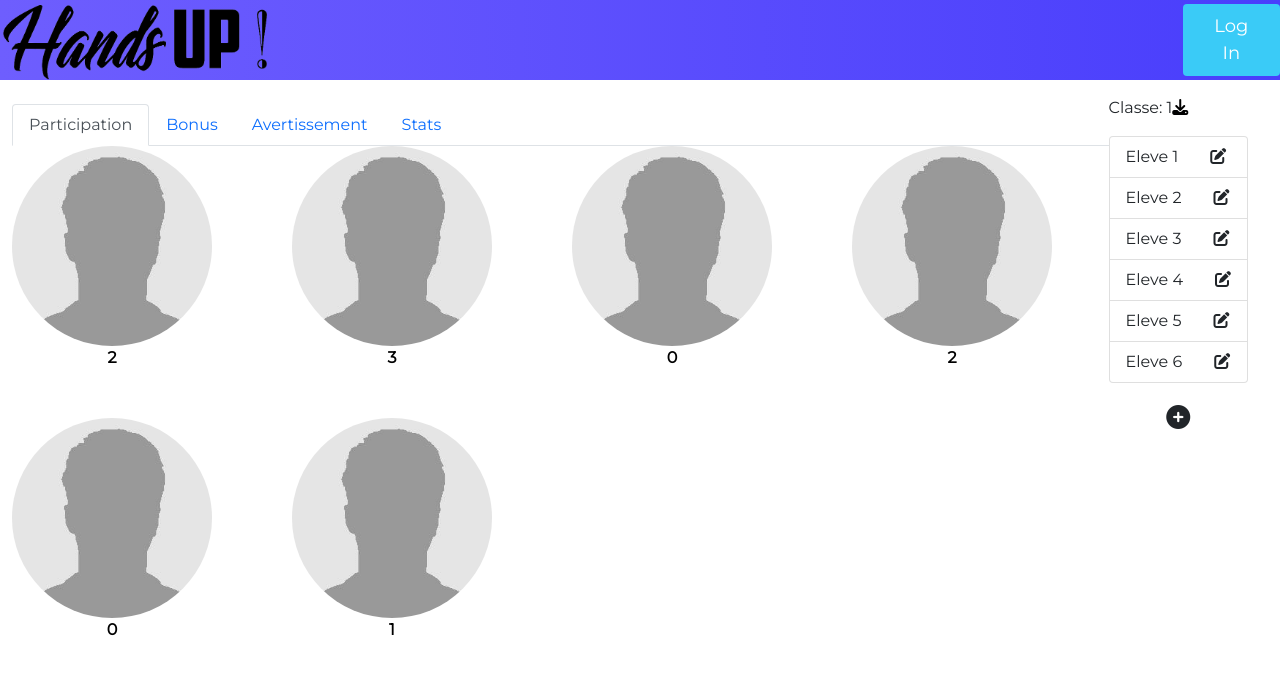
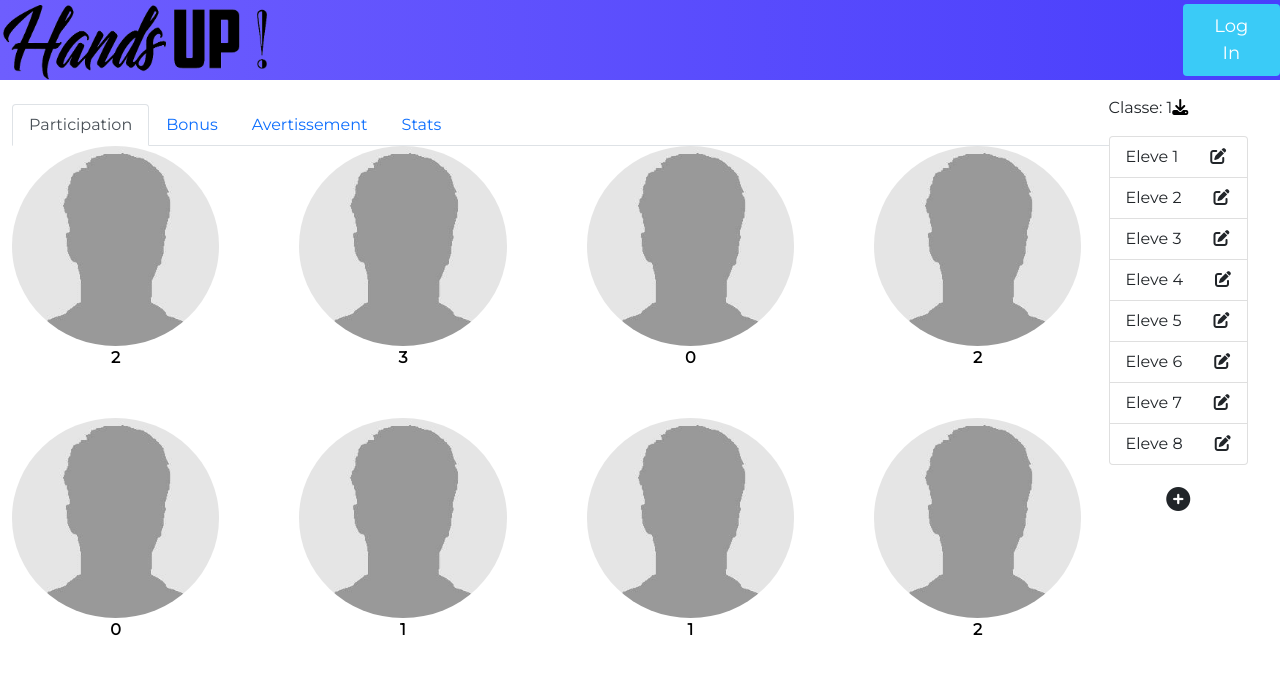
Before and after one commit to buffongeorges/HandsupClient, a React (Create React App) app: page /classes/1 in a window 1280 px wide. Shown: the top 674 px of the page. Built offline with nearby package versions, Linux system fonts and the light colour scheme.

Commit message:
handle collection list size

```diff
--- a/src/components/Classe/Classe.js
+++ b/src/components/Classe/Classe.js
@@ -20,7 +20,7 @@ let sts = [
   {
     id: 1,
     nom: "Eleve 1",
-    photo: "../",
+    photo: "/images/unknown.png",
     position: 1,
     participation: 2,
     bonus: 1,
@@ -29,7 +29,7 @@ let sts = [
   {
     id: 2,
     nom: "Eleve 2",
-    photo: "../",
+    photo: "/images/unknown.png",
     position: 2,
     participation: 3,
     bonus: 4,
@@ -38,7 +38,7 @@ let sts = [
   {
     id: 3,
     nom: "Eleve 3",
-    photo: "../",
+    photo: "/images/unknown.png",
     position: 3,
     participation: 0,
     bonus: 1,
@@ -47,7 +47,7 @@ let sts = [
   {
     id: 4,
     nom: "Eleve 4",
-    photo: "../",
+    photo: "/images/unknown.png",
     position: 4,
     participation: 2,
     bonus: 2,
@@ -56,7 +56,7 @@ let sts = [
   {
     id: 5,
     nom: "Eleve 5",
-    photo: "../",
+    photo: "/images/unknown.png",
     position: 5,
     participation: 0,
     bonus: 0,
@@ -65,11 +65,30 @@ let sts = [
   {
     id: 6,
     nom: "Eleve 6",
-    photo: "../",
+    photo: "/images/unknown.png",
+
     position: 6,
     participation: 1,
     bonus: 1,
     avertissement: 3,
+  },
+  {
+    id: 7,
+    nom: "Eleve 7",
+    photo: "/images/unknown.png",
+    position: 7,
+    participation: 1,
+    bonus: 1,
+    avertissement: 3,
+  },
+  {
+    id: 8,
+    nom: "Eleve 8",
+    photo: "/images/unknown.png",
+    position: 8,
+    participation: 2,
+    bonus: 0,
+    avertissement: 8,
   },
 ];
 
@@ -110,7 +129,7 @@ export default function Classe() {
     eleves.push({
       id: counter,
       nom: `Eleve ${counter}`,
-      photo: "../",
+      photo: "/images/blank.png",
       position: counter,
       participation: 0,
       bonus: 0,
@@ -122,7 +141,7 @@ export default function Classe() {
   const goToStudentStats = (eleve) => {
     console.log(location);
     let path = `../student/${eleve.id}/stats`;
-    console.log(path)
+    console.log(path);
     navigate(`${path}`);
   };
 
@@ -183,22 +202,22 @@ export default function Classe() {
 
   const saveAvertissement = (student) => {
     setSelectedStudent(null);
-  }
+  };
 
   const saveParticipation = (student) => {
     setSelectedStudent(null);
-  }
+  };
 
   const saveBonus = (student) => {
     setSelectedStudent(null);
-  }
+  };
 
   useEffect(() => {
     setEleves(sts);
   }, [counter]);
 
   return (
-    <Container fluid style={{marginTop: '1rem'}}>
+    <Container fluid style={{ marginTop: "1rem" }}>
       <Modal show={showModal}>
         <Modal.Header closeButton>
           <Modal.Title>Echange de places</Modal.Title>
@@ -226,7 +245,9 @@ export default function Classe() {
         </Modal.Footer>
       </Modal>
       <Row>
-        <Col lg='11'>  <div style={{ marginTop: "0.5rem" }}>
+        <Col lg="11">
+          {" "}
+          <div style={{ marginTop: "0.5rem" }}>
             <Tabs
               id="controlled-tab-example"
               activeKey={key}
@@ -246,8 +267,7 @@ export default function Classe() {
               >
                 <div id="students-cells-participation">
                   {/* <ul style={{ listStyle: "none", display: 'flex', flexWrap: 'wrap' }}> */}
-              <div style={{display: 'flex', flexWrap: 'wrap'}}>
-
+                  <div style={{ display: "flex", flexWrap: "wrap" }}>
                     {eleves.map((eleve) => {
                       return (
                         <div
@@ -256,7 +276,7 @@ export default function Classe() {
                             // float: "left",
                             marginBottom: "2rem",
                             marginRight: "5rem",
-
+                            flex: "1 0 15%",
                           }}
                         >
                           <a
@@ -268,34 +288,41 @@ export default function Classe() {
                             onBlur={() => saveParticipation(eleve)}
                           >
                             <img
-                        src={'/images/unknown.png'}
-                          // src="https://imagizer.imageshack.com/img924/9084/H33H0z.jpg"
-
-                          // style={{flex: '1 0 16%', borderRadius: '50%', display: 'block', width: 'auto', height: 'auto', maxWidth: '150px', maxHeight: '150px'}}
-                          style={{objectFit: 'cover',
-                            width: '100%',
-                            height: '200px',
-                            borderRadius: '50%',
-                            flex: '1 0 21%'
+                              src={eleve.photo}
+                              style={{
+                                objectFit: "cover",
+                                width: "100%",
+                                height: "200px",
+                                borderRadius: "50%",
+                                flex: "1 0 21%",
                               }}
                               {...(selectedStudent?.id == eleve.id && {
                                 border: "2px solid purple",
                               })}
                             />
-                        {selectedStudent?.id !== eleve.id &&
-                        (<p style={{ textAlign: "center" }}>
+                            {selectedStudent?.id !== eleve.id && (
+                              <p style={{ textAlign: "center" }}>
                                 <strong>{eleve.participation}</strong>
-                        </p>)}
-                        {selectedStudent?.id === eleve.id && (<div
-                          style={{ display: "flex", justifyContent: "center" }}
+                              </p>
+                            )}
+                            {selectedStudent?.id === eleve.id && (
+                              <div
+                                style={{
+                                  display: "flex",
+                                  justifyContent: "center",
+                                }}
                               >
                                 <CounterInput
                                   count={eleve.participation}
                                   min={0}
                                   max={10}
-                            onCountChange={(count) => {console.log(count); eleve.participation=count}}
+                                  onCountChange={(count) => {
+                                    console.log(count);
+                                    eleve.participation = count;
+                                  }}
                                 />
-                        </div>)}
+                              </div>
+                            )}
                           </a>
                         </div>
                       );
@@ -306,15 +333,16 @@ export default function Classe() {
               </Tab>
               <Tab eventKey="bonus" title="Bonus">
                 <div id="students-cells-bonus">
-              <ul style={{ listStyle: "none" }}>
+                  <div style={{ display: "flex", flexWrap: "wrap" }}>
                     {eleves.map((eleve) => {
                       return (
-                    <li
+                        <div
                           key={eleve.id}
                           style={{
                             float: "left",
                             marginBottom: "2rem",
                             marginRight: "5rem",
+                            flex: "1 0 15%",
                           }}
                         >
                           <a
@@ -325,45 +353,61 @@ export default function Classe() {
                             }}
                             onBlur={() => saveBonus(eleve)}
                           >
-                        <Image
-                          src="https://imagizer.imageshack.com/img924/9084/H33H0z.jpg"
-                          roundedCircle
+                            <img
+                              src={eleve.photo}
+                              style={{
+                                objectFit: "cover",
+                                width: "100%",
+                                height: "200px",
+                                borderRadius: "50%",
+                                flex: "1 0 21%",
+                              }}
                               {...(selectedStudent?.id == eleve.id && {
                                 border: "2px solid purple",
                               })}
                             />
-                        {selectedStudent?.id !== eleve.id &&
-                        (<p style={{ textAlign: "center" }}>
+                            {selectedStudent?.id !== eleve.id && (
+                              <p style={{ textAlign: "center" }}>
                                 <strong>{eleve.bonus}</strong>
-                        </p>)}
-                        {selectedStudent?.id === eleve.id && (<div
-                          style={{ display: "flex", justifyContent: "center" }}
+                              </p>
+                            )}
+                            {selectedStudent?.id === eleve.id && (
+                              <div
+                                style={{
+                                  display: "flex",
+                                  justifyContent: "center",
+                                }}
                               >
                                 <CounterInput
                                   count={eleve.bonus}
                                   min={0}
                                   max={10}
-                            onCountChange={(count) => {console.log(count); eleve.bonus=count}}
+                                  onCountChange={(count) => {
+                                    console.log(count);
+                                    eleve.bonus = count;
+                                  }}
                                 />
-                        </div>)}
+                              </div>
+                            )}
                           </a>
-                    </li>
+                        </div>
                       );
                     })}
-              </ul>
+                  </div>
                 </div>
               </Tab>
               <Tab eventKey="avertissement" title="Avertissement">
                 <div id="students-cells-avertissement">
-              <ul style={{ listStyle: "none" }}>
+                  <div style={{ display: "flex", flexWrap: "wrap" }}>
                     {eleves.map((eleve) => {
                       return (
-                    <li
+                        <div
                           key={eleve.id}
                           style={{
                             float: "left",
                             marginBottom: "2rem",
                             marginRight: "5rem",
+                            flex: "1 0 15%",
                           }}
                         >
                           <a
@@ -372,34 +416,51 @@ export default function Classe() {
                             onClick={() => {
                               handleStudentClick(eleve);
                             }}
-                        onBlur={() => {saveAvertissement(eleve)}}
+                            onBlur={() => {
+                              saveAvertissement(eleve);
+                            }}
                           >
-                        <Image
-                          src="https://imagizer.imageshack.com/img924/9084/H33H0z.jpg"
-                          roundedCircle
+                            <img
+                              src={eleve.photo}
+                              style={{
+                                objectFit: "cover",
+                                width: "100%",
+                                height: "200px",
+                                borderRadius: "50%",
+                                flex: "1 0 21%",
+                              }}
                               {...(selectedStudent?.id == eleve.id && {
                                 border: "2px solid purple",
                               })}
                             />
-                        {selectedStudent?.id !== eleve.id &&
-                        (<p style={{ textAlign: "center" }}>
+                            {selectedStudent?.id !== eleve.id && (
+                              <p style={{ textAlign: "center" }}>
                                 <strong>{eleve.avertissement}</strong>
-                        </p>)}
-                        {selectedStudent?.id === eleve.id && (<div
-                          style={{ display: "flex", justifyContent: "center" }}
+                              </p>
+                            )}
+                            {selectedStudent?.id === eleve.id && (
+                              <div
+                                style={{
+                                  display: "flex",
+                                  justifyContent: "center",
+                                }}
                               >
                                 <CounterInput
                                   count={eleve.avertissement}
                                   min={0}
                                   max={10}
-                            onCountChange={(count) => {console.log(count); eleve.avertissement=count}}
+                                  onCountChange={(count) => {
+                                    console.log(count);
+                                    eleve.avertissement = count;
+                                  }}
                                 />
-                        </div>)}
+                              </div>
+                            )}
                           </a>
-                    </li>
+                        </div>
                       );
                     })}
-              </ul>
+                  </div>
                 </div>
               </Tab>
               <Tab
@@ -408,15 +469,16 @@ export default function Classe() {
                 style={{ flex: 1, textAlign: "center" }}
               >
                 <div id="students-cells-stats">
-              <ul style={{ listStyle: "none" }}>
+                  <div style={{ display: "flex", flexWrap: "wrap" }}>
                     {eleves.map((eleve) => {
                       return (
-                    <li
+                        <div
                           key={eleve.id}
                           style={{
                             float: "left",
                             marginBottom: "2rem",
                             marginRight: "5rem",
+                            flex: "1 0 15%",
                           }}
                         >
                           <a
@@ -426,31 +488,45 @@ export default function Classe() {
                               goToStudentStats(eleve);
                             }}
                           >
-                        <Image
-                          src="https://imagizer.imageshack.com/img924/9084/H33H0z.jpg"
-                          roundedCircle
+                            <img
+                              src={eleve.photo}
+                              style={{
+                                objectFit: "cover",
+                                width: "100%",
+                                height: "200px",
+                                borderRadius: "50%",
+                                flex: "1 0 21%",
+                              }}
                               {...(selectedStudent?.id == eleve.id && {
                                 border: "2px solid purple",
                               })}
                             />
-                        {selectedStudent?.id !== eleve.id &&
-                        (<p style={{ textAlign: "center" }}>
+                            {selectedStudent?.id !== eleve.id && (
+                              <p style={{ textAlign: "center" }}>
                                 <strong>{eleve.participation}</strong>
-                        </p>)}
-                        {selectedStudent?.id === eleve.id && (<div
-                          style={{ display: "flex", justifyContent: "center" }}
-                        >
-                        </div>)}
+                              </p>
+                            )}
+                            {selectedStudent?.id === eleve.id && (
+                              <div
+                                style={{
+                                  display: "flex",
+                                  justifyContent: "center",
+                                }}
+                              ></div>
+                            )}
                           </a>
-                    </li>
+                        </div>
                       );
                     })}
-              </ul>
+                  </div>
                 </div>
               </Tab>
             </Tabs>
-      </div> </Col>
-        <Col> <div
+          </div>{" "}
+        </Col>
+        <Col>
+          {" "}
+          <div
             id="students-table-list"
             style={{ position: "fixed", right: "2rem" }}
           >
@@ -475,8 +551,13 @@ export default function Classe() {
                     onClick={() => studentInTableClick(eleve)}
                   >
                     {eleve.nom}
-                <i className="fa-solid fa-pen-to-square" style={{marginLeft:'2rem'}} onClick={() => {goToStudentEdit(eleve.id)}}></i>
-
+                    <i
+                      className="fa-solid fa-pen-to-square"
+                      style={{ marginLeft: "2rem" }}
+                      onClick={() => {
+                        goToStudentEdit(eleve.id);
+                      }}
+                    ></i>
                   </ListGroup.Item>
                 );
               })}
@@ -497,12 +578,9 @@ export default function Classe() {
                 <i className="fa fa-circle-plus fa-xl"></i>
               </button>
             </div>
-      </div></Col>
-
+          </div>
+        </Col>
       </Row>
-
-
-
     </Container>
   );
 }
--- a/src/components/Classes/Classes.js
+++ b/src/components/Classes/Classes.js
@@ -64,17 +64,17 @@ export default function Classes() {
       }}
     >
 
-      <Container fluid>
+      {/* <Container fluid> */}
         <div style={{display: 'flex', flexWrap: 'wrap'}}>
           {classes.map((classe, index) => {
             return (
-              <div style={{ marginBottom: '2rem', marginRight: '2rem'}}>
+              <div style={{ marginBottom: '2rem', marginRight: '2rem', flex: '1 0 21%'}}>
                 <Button  onClick={() => goToClass(classe)}>{classe}</Button>
               </div>
             );
           })}
           </div>
-      </Container>
+      {/* </Container> */}
     </div>
   );
 }
--- a/src/components/Contact/Contact.js
+++ b/src/components/Contact/Contact.js
@@ -1,4 +1,5 @@
 import React from "react";
+import Button from "react-bootstrap/Button";
 
 
 export default function Contact() {
```
Also changed, not shown: public/images/blank.PNG (added). Lines whose indentation alone changed are shown as unchanged.
